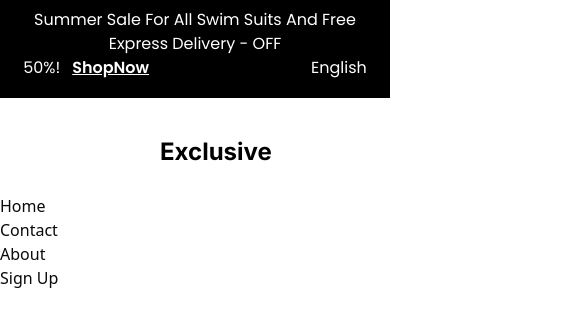
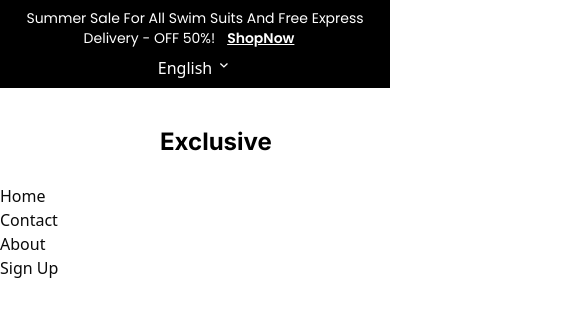
Before and after one commit to yousrakhan23/figma-template, a Next.js app: page / in a window 390 px wide. Shown: the top 326 px of the page, 585 px wide, since content can reach past the window. Built offline with nearby package versions, Linux system fonts and the light colour scheme.

Commit message:
responsive header

```diff
--- a/src/components/Header.tsx
+++ b/src/components/Header.tsx
@@ -1,36 +1,82 @@
+
 "use client";
-import React from 'react';
-import { Poppins } from 'next/font/google';
+import React from "react";
+import { Poppins } from "next/font/google";
 
-const fontPoppins400 = Poppins({ weight: '400', subsets: ['latin'] });
-const fontPoppins600 = Poppins({ weight: '600', subsets: ['latin'] });
+const fontPoppins400 = Poppins({ weight: "400", subsets: ["latin"] });
+const fontPoppins600 = Poppins({ weight: "600", subsets: ["latin"] });
+
 const Header = () => {
   return (
     <div>
-            <header className=" ">
-                <h3 className={`${fontPoppins400.className} text-center bg-black text-white p-2 w-550`}>Summer Sale For All Swim Suits And Free Express Delivery - OFF 50%!
-                    <span className={`${fontPoppins600.className} underline mx-3`}>ShopNow</span>
-                    <span className="ml-[150px]">English
-                        <svg width="21" height="10" viewBox="0 0 21 16" fill="none" xmlns="http://www.w3.org/2000/svg " className='ml-[1180px] '>
+      <header className="bg-black text-white p-2 flex flex-col items-center sm:flex-row sm:justify-center sm:items-center">
+
+        <h3
+          className={`${fontPoppins400.className} text-center text-[14px] text-sm sm:text-base`}
+        >
+          Summer Sale For All Swim Suits And Free Express Delivery - OFF 50%!
+          <span
+            className={`${fontPoppins600.className} underline mx-3 inline-block`}
+          >
+            ShopNow
+          </span>
+        </h3>
+
+
+        <div className="flex items-center sm:ml-3 mt-2 sm:mt-0">
+          <span className="mr-1">English</span>
+          <svg
+            width="16"
+            height="10"
+            viewBox="0 0 21 16"
+            fill="none"
+            xmlns="http://www.w3.org/2000/svg"
+          >
             <g filter="url(#filter0_d_17807_19)">
-                            <path d="M10.364 4.95L15.314 0L16.728 1.414L10.364 7.778L4.00003 1.414L5.41403 0L10.364 4.95Z" fill="white" />
+              <path
+                d="M10.364 4.95L15.314 0L16.728 1.414L10.364 7.778L4.00003 1.414L5.41403 0L10.364 4.95Z"
+                fill="white"
+              />
             </g>
             <defs>
-                            <filter id="filter0_d_17807_19" x="0" y="0" width="20.728" height="15.778" filterUnits="userSpaceOnUse" color-interpolation-filters="sRGB">
-                                <feFlood flood-opacity="0" result="BackgroundImageFix" />
-                                <feColorMatrix in="SourceAlpha" type="matrix" values="0 0 0 0 0 0 0 0 0 0 0 0 0 0 0 0 0 0 127 0" result="hardAlpha" />
+              <filter
+                id="filter0_d_17807_19"
+                x="0"
+                y="0"
+                width="20.728"
+                height="15.778"
+                filterUnits="userSpaceOnUse"
+                colorInterpolationFilters="sRGB"
+              >
+                <feFlood floodOpacity="0" result="BackgroundImageFix" />
+                <feColorMatrix
+                  in="SourceAlpha"
+                  type="matrix"
+                  values="0 0 0 0 0 0 0 0 0 0 0 0 0 0 0 0 0 0 127 0"
+                  result="hardAlpha"
+                />
                 <feOffset dy="4" />
                 <feGaussianBlur stdDeviation="2" />
                 <feComposite in2="hardAlpha" operator="out" />
-                                <feColorMatrix type="matrix" values="0 0 0 0 0 0 0 0 0 0 0 0 0 0 0 0 0 0 0.25 0" />
-                                <feBlend mode="normal" in2="BackgroundImageFix" result="effect1_dropShadow_17807_19" />
-                                <feBlend mode="normal" in="SourceGraphic" in2="effect1_dropShadow_17807_19" result="shape" />
+                <feColorMatrix
+                  type="matrix"
+                  values="0 0 0 0 0 0 0 0 0 0 0 0 0 0 0 0 0 0 0.25 0"
+                />
+                <feBlend
+                  mode="normal"
+                  in2="BackgroundImageFix"
+                  result="effect1_dropShadow_17807_19"
+                />
+                <feBlend
+                  mode="normal"
+                  in="SourceGraphic"
+                  in2="effect1_dropShadow_17807_19"
+                  result="shape"
+                />
               </filter>
             </defs>
           </svg>
-
-                    </span>
-                </h3>
+        </div>
       </header>
     </div>
   );
```
Lines whose indentation alone changed are shown as unchanged.
